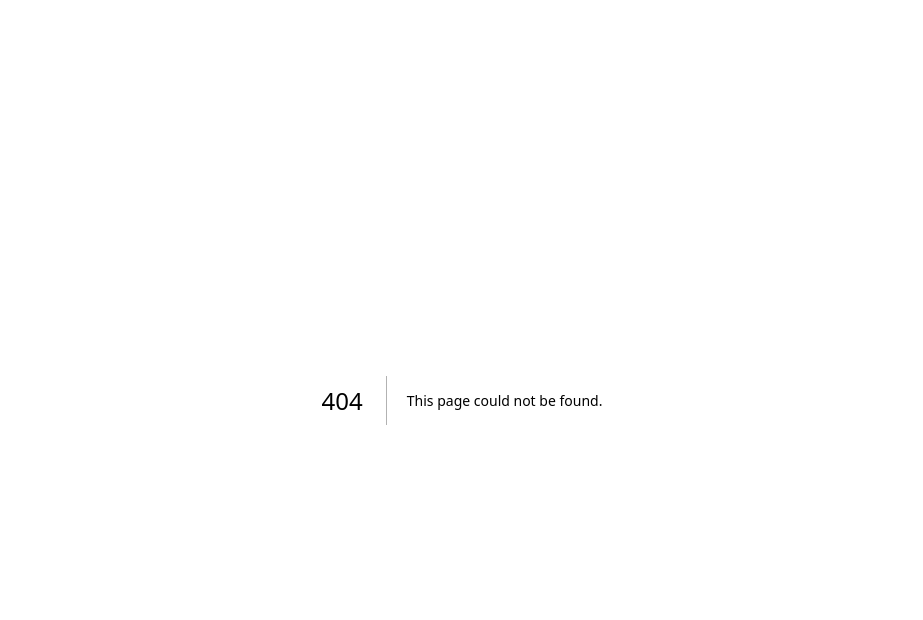
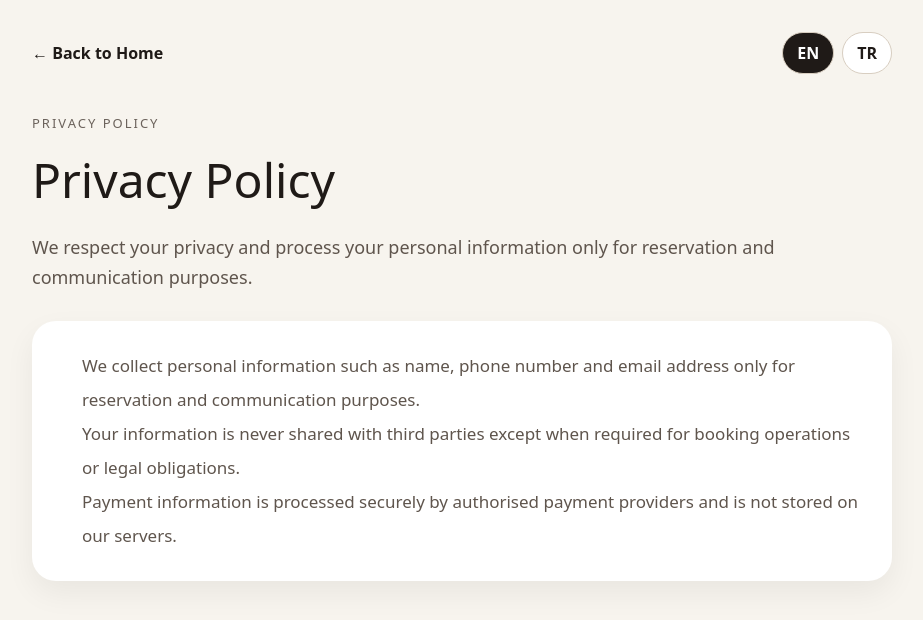
Before and after one commit to comendrive-a11y/comendrive-a11y, a Next.js app: page /privacy-policy in a window 1280 px wide. Before the commit this address had no page. Shown: the top 620 px of the page, without its empty margins (178-1101 px from the left). Built offline with nearby package versions, Linux system fonts and the light colour scheme.

Commit message:
Create page.tsx

```diff
--- /dev/null
+++ b/app/privacy-policy/page.tsx
@@ -0,0 +1,109 @@
+"use client";
+
+import React from "react";
+import Link from "next/link";
+
+export default function PrivacyPolicyPage() {
+  const [lang, setLang] = React.useState<"en" | "tr">("en");
+  const isEn = lang === "en";
+
+  const t = {
+    back: isEn ? "← Back to Home" : "← Ana Sayfaya Dön",
+    top: isEn ? "PRIVACY POLICY" : "GİZLİLİK POLİTİKASI",
+    title: isEn ? "Privacy Policy" : "Gizlilik Politikası",
+    intro: isEn
+      ? "We respect your privacy and process your personal information only for reservation and communication purposes."
+      : "Gizliliğinize saygı duyuyoruz ve kişisel bilgilerinizi yalnızca rezervasyon ve iletişim amacıyla işliyoruz.",
+
+    items: isEn
+      ? [
+          "We collect personal information such as name, phone number and email address only for reservation and communication purposes.",
+          "Your information is never shared with third parties except when required for booking operations or legal obligations.",
+          "Payment information is processed securely by authorised payment providers and is not stored on our servers.",
+        ]
+      : [
+          "Ad, telefon numarası ve e-posta gibi kişisel bilgiler yalnızca rezervasyon ve iletişim amacıyla kullanılmaktadır.",
+          "Bu bilgiler, rezervasyon işlemleri veya yasal zorunluluklar dışında üçüncü kişilerle paylaşılmaz.",
+          "Ödeme bilgileri yetkili ödeme kuruluşları tarafından güvenli şekilde işlenir ve sistemlerimizde saklanmaz.",
+        ],
+  };
+
+  return (
+    <main style={{ background: "#f7f4ee", minHeight: "100vh", color: "#1f1a17" }}>
+      <section style={{ padding: "32px 20px 80px", maxWidth: "900px", margin: "0 auto" }}>
+        <div
+          style={{
+            display: "flex",
+            justifyContent: "space-between",
+            gap: "12px",
+            alignItems: "center",
+            flexWrap: "wrap",
+            marginBottom: "40px",
+          }}
+        >
+          <Link href="/" style={{ textDecoration: "none", color: "#1f1a17", fontWeight: 600 }}>
+            {t.back}
+          </Link>
+
+          <div style={{ display: "flex", gap: "8px" }}>
+            <button
+              onClick={() => setLang("en")}
+              style={{
+                background: isEn ? "#1f1a17" : "#fff",
+                color: isEn ? "#fff" : "#1f1a17",
+                border: "1px solid #d8cec1",
+                padding: "8px 14px",
+                borderRadius: "999px",
+                cursor: "pointer",
+                fontWeight: 600,
+              }}
+            >
+              EN
+            </button>
+            <button
+              onClick={() => setLang("tr")}
+              style={{
+                background: !isEn ? "#1f1a17" : "#fff",
+                color: !isEn ? "#fff" : "#1f1a17",
+                border: "1px solid #d8cec1",
+                padding: "8px 14px",
+                borderRadius: "999px",
+                cursor: "pointer",
+                fontWeight: 600,
+              }}
+            >
+              TR
+            </button>
+          </div>
+        </div>
+
+        <p style={{ fontSize: "13px", letterSpacing: "2px", color: "#6b625b", marginBottom: "10px" }}>
+          {t.top}
+        </p>
+
+        <h1 style={{ fontSize: "clamp(32px, 6vw, 48px)", marginBottom: "16px" }}>
+          {t.title}
+        </h1>
+
+        <p style={{ fontSize: "18px", lineHeight: 1.7, color: "#5f554d", marginBottom: "28px" }}>
+          {t.intro}
+        </p>
+
+        <div
+          style={{
+            background: "#fff",
+            borderRadius: "24px",
+            padding: "28px",
+            boxShadow: "0 12px 30px rgba(0,0,0,0.06)",
+          }}
+        >
+          <ul style={{ margin: 0, paddingLeft: "22px", lineHeight: 2, color: "#5f554d", fontSize: "17px" }}>
+            {t.items.map((item) => (
+              <li key={item}>{item}</li>
+            ))}
+          </ul>
+        </div>
+      </section>
+    </main>
+  );
+}
```
